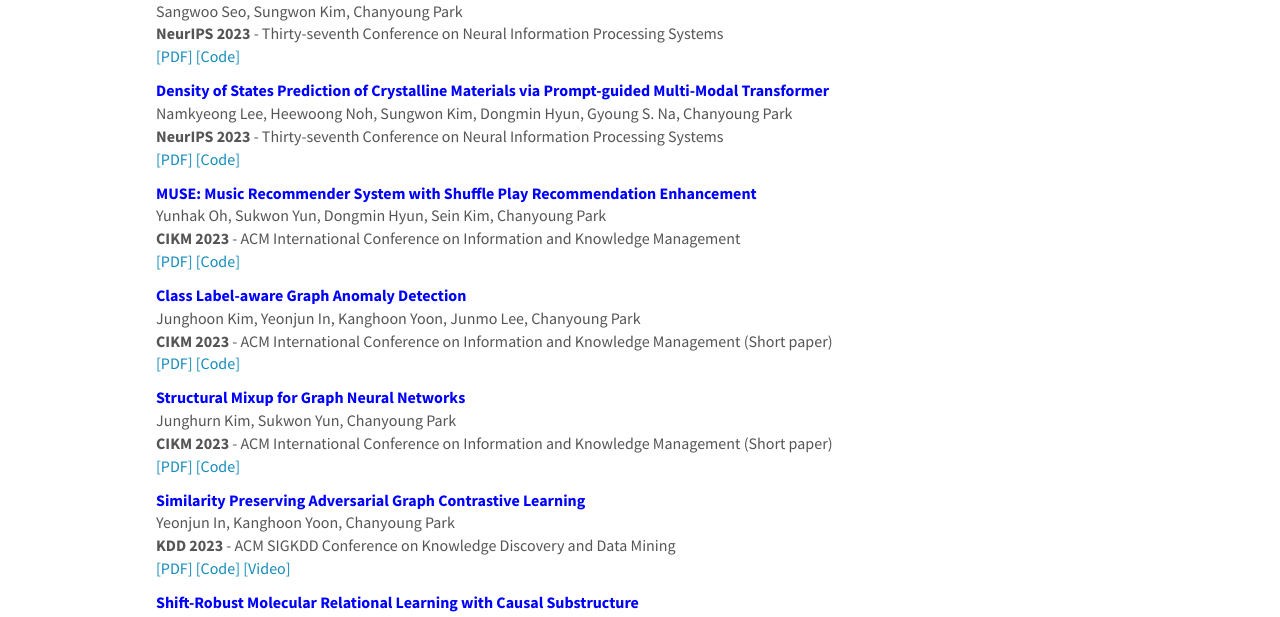
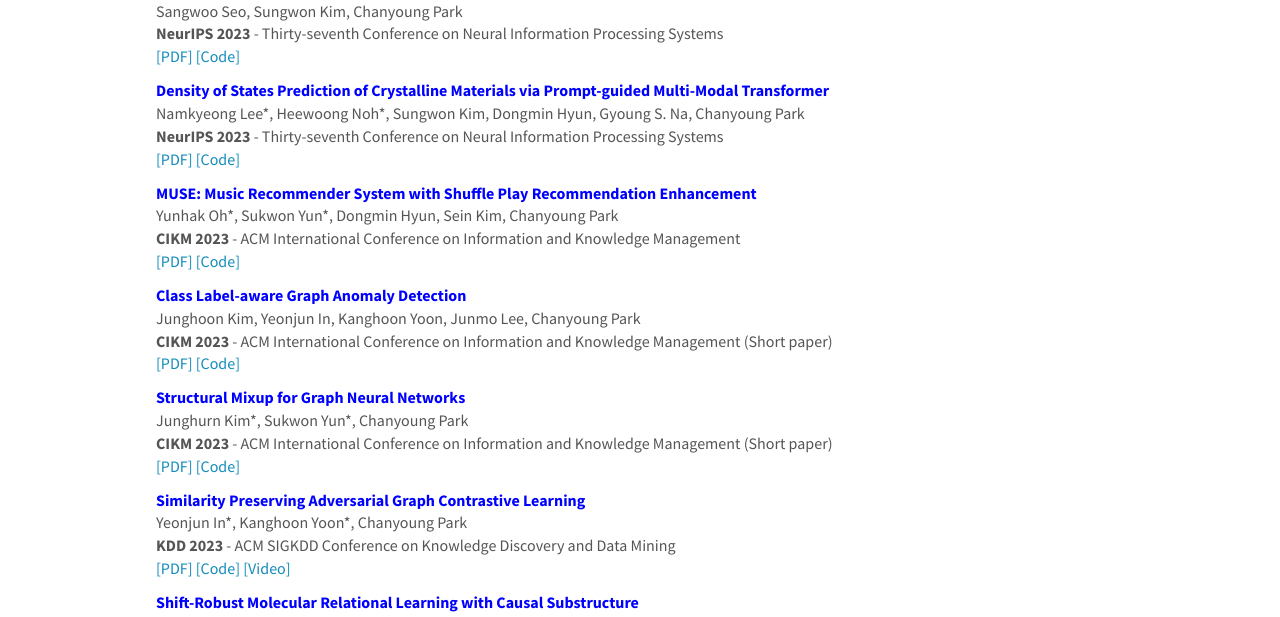
Before and after one commit to kaist-dsail/kaist-dsail.github.io, a Jekyll site: the page built from _pages/publications_conference.md, in a window 1280 px wide and 900 px high, scrolled down 279 px. Shown: the part 157-774 px from the top of the window. Built offline with Jekyll 4.4.1, drawn with Linux system fonts in a browser that asks for light colours; nearby versions of some CDN libraries; part of the change alters nothing that is shown; some of the changed text lies outside the part shown.

```diff
--- a/_data/publist_conf.yml
+++ b/_data/publist_conf.yml
@@ -7,7 +7,7 @@
   code_url: https://dsail.kaist.ac.kr/publications_conference/
 
 - title: Density of States Prediction of Crystalline Materials via Prompt-guided Multi-Modal Transformer
-  authors: Namkyeong Lee, Heewoong Noh, Sungwon Kim, Dongmin Hyun, Gyoung S. Na, Chanyoung Park
+  authors: Namkyeong Lee&#42;, Heewoong Noh&#42;, Sungwon Kim, Dongmin Hyun, Gyoung S. Na, Chanyoung Park
   venue: NeurIPS 2023
   venue_full: Thirty-seventh Conference on Neural Information Processing Systems
   year: 2023
@@ -16,7 +16,7 @@
 
 
 - title: MUSE&#58; Music Recommender System with Shuffle Play Recommendation Enhancement
-  authors: Yunhak Oh, Sukwon Yun, Dongmin Hyun, Sein Kim, Chanyoung Park
+  authors: Yunhak Oh&#42;, Sukwon Yun&#42;, Dongmin Hyun, Sein Kim, Chanyoung Park
   venue: CIKM 2023
   venue_full: ACM International Conference on Information and Knowledge Management
   year: 2023
@@ -32,7 +32,7 @@
   code_url: https://github.com/jhkim611/CLAD
 
 - title: Structural Mixup for Graph Neural Networks
-  authors: Junghurn Kim, Sukwon Yun, Chanyoung Park
+  authors: Junghurn Kim&#42;, Sukwon Yun&#42;, Chanyoung Park
   venue: CIKM 2023
   venue_full: ACM International Conference on Information and Knowledge Management (Short paper)
   year: 2023
@@ -40,7 +40,7 @@
   code_url: https://github.com/SukwonYun/S-Mixup
 
 - title: Similarity Preserving Adversarial Graph Contrastive Learning
-  authors: Yeonjun In, Kanghoon Yoon, Chanyoung Park
+  authors: Yeonjun In&#42;, Kanghoon Yoon&#42;, Chanyoung Park
   venue: KDD 2023
   venue_full: ACM SIGKDD Conference on Knowledge Discovery and Data Mining
   year: 2023
@@ -139,7 +139,7 @@
   code_url: https://github.com/Junseok0207/scGPCL
 
 - title: Single-cell RNA-seq data imputation using Feature Propagation
-  authors: Sukwon Yun, Junseok Lee, Chanyoung Park
+  authors: Sukwon Yun&#42;, Junseok Lee&#42;, Chanyoung Park
   venue: ICML 2023 Workshop on Computational Biology (Contributed Talk) (Best Paper Award)
   venue_full: International Conference on Machine Learning
   year: 2023
```
